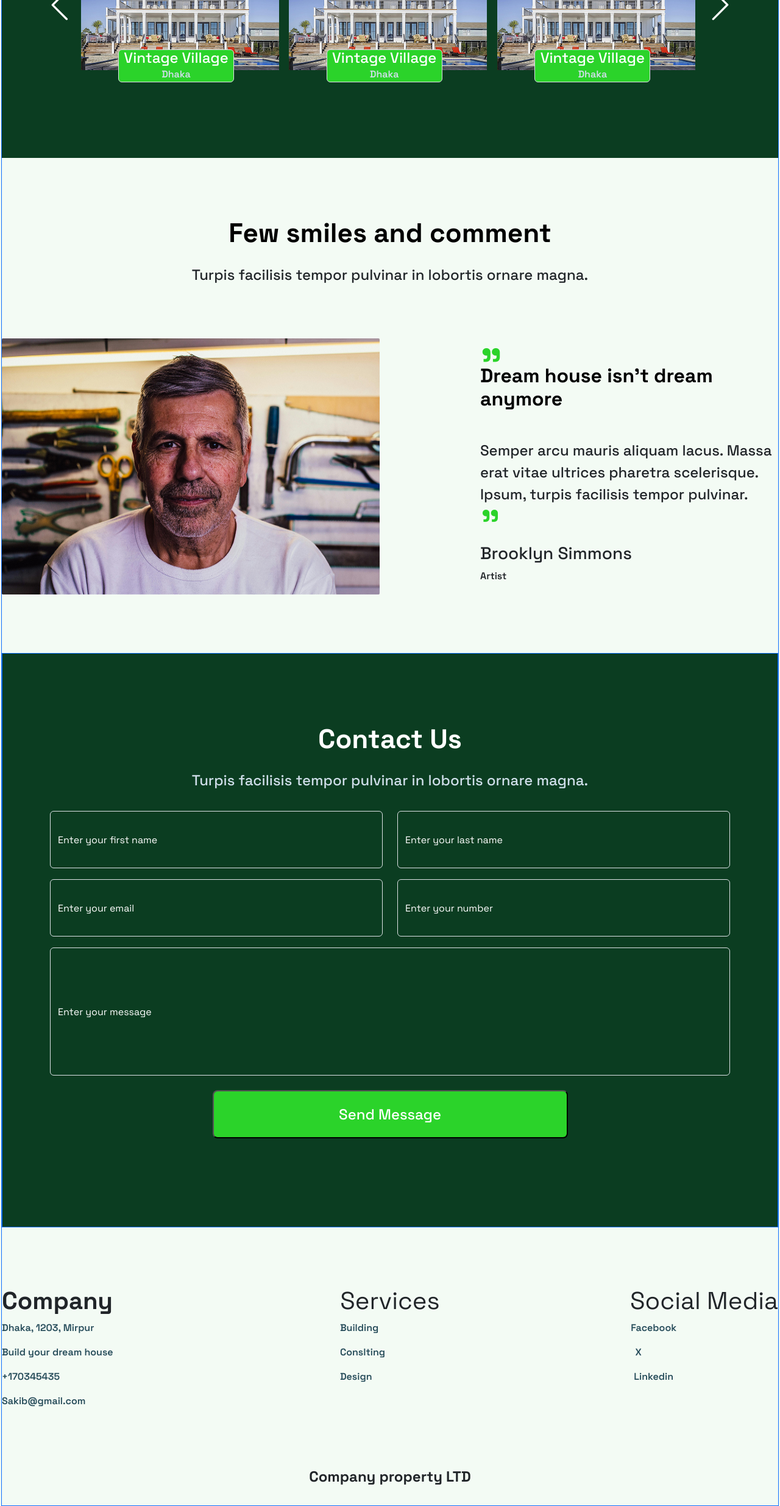
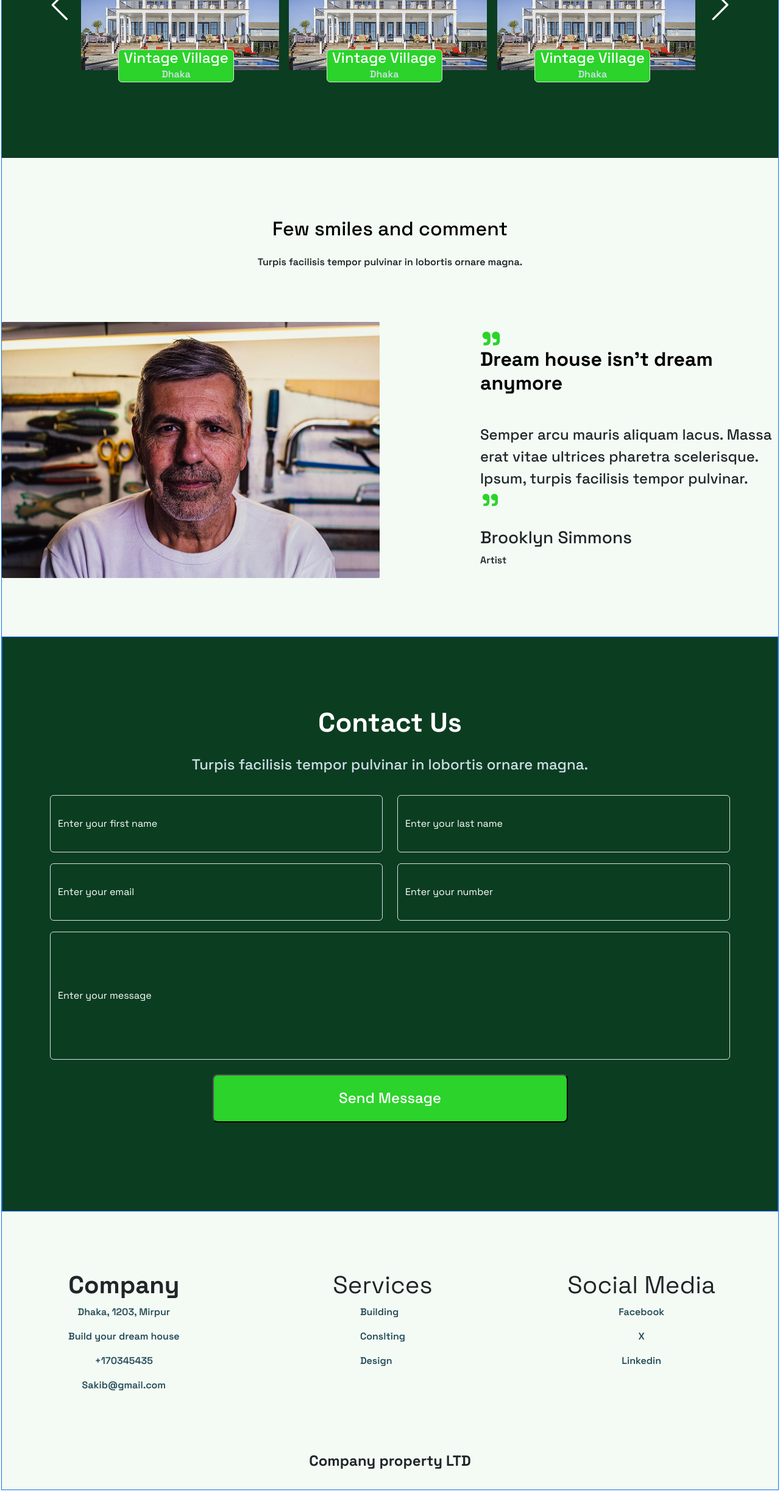
Before and after one commit to SakibFakir69/Real-Estate, a React (Vite) app: page / in a window 1280 px wide. Shown: the part 1838-4308 px from the top of the page at 61% size. After the commit the page ends 4282 px from the top, so only its background shows below. Built offline with nearby package versions, Linux system fonts and the light colour scheme.

Commit message:
footer & contact us and compnay overview responisve done

```diff
--- a/src/components/Hero.jsx
+++ b/src/components/Hero.jsx
@@ -26,7 +26,7 @@ function Hero() {
                 </div>
             </div>
             {/* image */}
-            <div className='col-5 '>
+            <div className='col-5 d-none  d-md-block '>
 
                 <img className='mt-n-50' src='pexels-binyaminmellish-106399-removebg-preview.png'/>
             </div>
--- a/src/components/Testimonial.jsx
+++ b/src/components/Testimonial.jsx
@@ -4,17 +4,21 @@
 
 function Testimonial() {
   return (
-    <div className='mt-97   '>
+    <div className='mt-97 '>
         <section>
             <div className='d-flex flex-column gap-16 text-center'>
-                <h2 className='text-black fs-44'>Few smiles and comment</h2>
-                <p className='fs-24'>Turpis facilisis tempor pulvinar in lobortis ornare magna.</p>
+
+                <h2 className='text-black fs-md-44 fs-40'>Few smiles and comment</h2>
+
+                <p className='fs-md-24 fs-20'>Turpis facilisis tempor pulvinar in lobortis ornare magna.</p>
             </div>
             {/* box */}
             <div className='gap-165 d-flex mt-top'>
 
                 <div >
-                    <img style={{width:"620px",height:"420px"}} src='pexels-juanpphotoandvideo-1139743 1.png'/>
+                    <img style={{width:"620px",height:"420px"}}
+                    className="testimonal-img"
+                    src='pexels-juanpphotoandvideo-1139743 1.png'/>
 
                 </div>
 
--- a/src/index.css
+++ b/src/index.css
@@ -98,6 +98,14 @@ a{
   height: 467px;
 }
 
+@media (max-width:768px) {
+  .company-img{
+  width: 532px;
+  height: 388px;
+  margin-left: 10px;
+}
+
+}
 
 .fs-70{
   font-size: 70px;
@@ -105,6 +113,18 @@ a{
 }
 .fs-24{
   font-size: 24px;
+
+}
+
+@media (max-width:768px) {
+  .fs-70{
+  font-size: 60px;
+  font-weight: bold;
+}
+.fs-24{
+  font-size: 20px;
+
+}
 
 }
 .fs-34{
@@ -123,6 +143,26 @@ a{
   font-size: 44px;
   font-weight: bold;
 }
+
+
+@media (max-width:768px) {
+  .fs-44{
+    font-size: 40px;
+    font-weight: bold;
+
+  }
+  .fs-20{
+    font-size: 20px;
+
+  }
+  .fs-34{
+  font-size: 30px;
+
+}
+
+
+}
+
 /* gap */
 .gap-56{
   gap: 56px;
@@ -142,6 +182,18 @@ a{
 .gap-165{
   gap: 165px;
 }
+
+@media (max-width:768px) {
+  .gap-165{
+  gap: 100px;
+}
+.gap-174{
+  gap:150px;
+}
+
+}
+
+
 /* button */
 .button-group{
 
@@ -315,3 +367,24 @@ a{
                 transform: translateY(-50%);
                 z-index: 40px;
 }
+
+/* testimonail image */
+
+.testimonal-img{
+  /* style={{width:"620px",height:"420px"}}  */
+  width: 620px;
+  height: 420px;
+
+}
+@media (max-width:768px) {
+  .testimonal-img{
+
+  width: 600px;
+  height: 400px;
+  margin-left: 10px;
+
+}
+
+
+
+}
--- a/src/shared/footer.jsx
+++ b/src/shared/footer.jsx
@@ -3,8 +3,12 @@ import React from "react";
 function Footer() {
   return (
     <div className="mt-97">
-      <section className="row d-flex justify-content-around ">
-        <div className="col-4  d-flex gap-31 flex-column">
+
+      <section className="row d-flex col-12  justify-content-md-around ">
+
+
+        <div className="col-md-4 col-12  d-flex gap-31 flex-column text-center">
+
           <h1 className="fs-36 fw-bold">Company</h1>
 
           <p className="footer-p">Dhaka, 1203, Mirpur</p>
@@ -12,21 +16,22 @@ function Footer() {
           <p className="footer-p">+170345435</p>
           <p className="footer-p">Sakib@gmail.com</p>
         </div>
-        <div className="col-4  d-flex gap-31 flex-column  align-items-center">
+        <div className="col-md-4 col-12  d-flex gap-31 flex-column  align-items-center">
           <h1 className="fs-36 fw-normal">Services</h1>
 
-          <div className="" style={{marginRight:"90px"}} >
+          <div className=""  >
 
             <p className="footer-p">Building</p>
             <p className="footer-p">Conslting</p>
             <p className="footer-p">Design</p>
           </div>
         </div>
-        <div className="col-4  d-flex gap-31 flex-column " >
-          <h1 className="fs-36 text-end fw-normal">Social Media</h1>
+
+        <div className="col-md-4  col-12 d-flex gap-31 flex-column " >
+          <h1 className="fs-36 md-text-end text-center fw-normal">Social Media</h1>
           <div className="text-center " >
             <p className="footer-p">Facebook</p>
-            <p className="footer-p" style={{marginRight:"50px"}}>X</p>
+            <p className="footer-p" >X</p>
             <p className="footer-p">Linkedin</p>
           </div>
 
```
